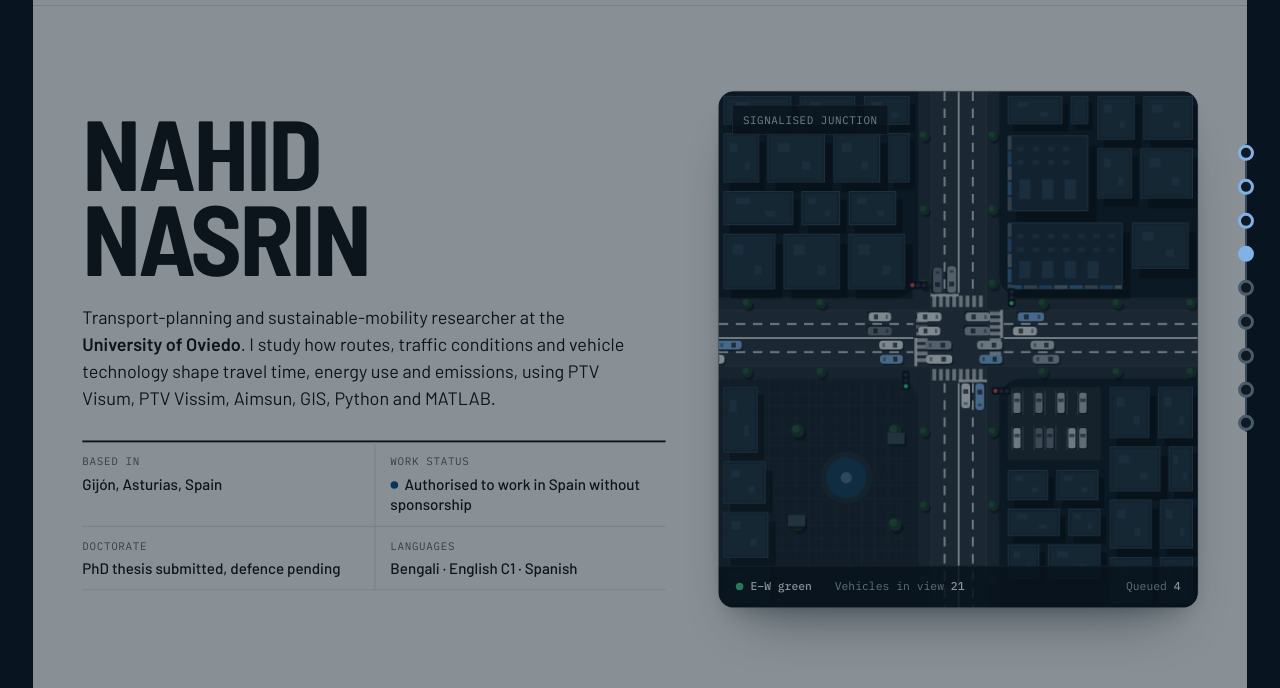
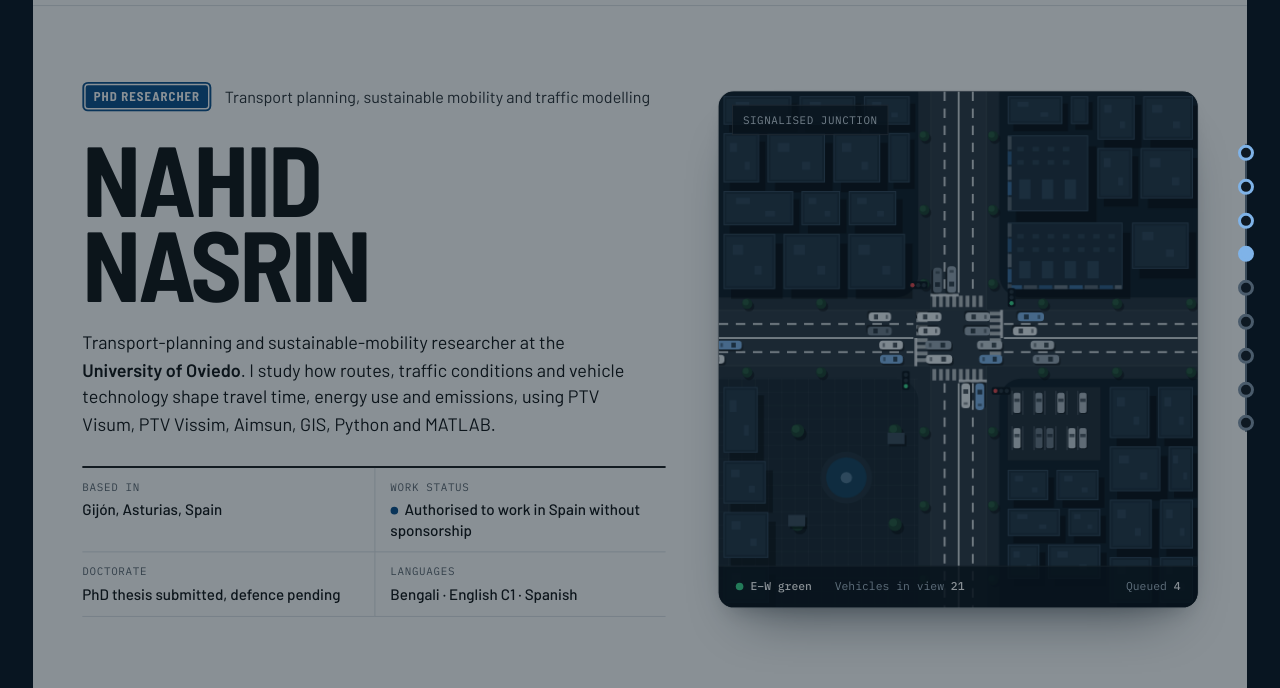
Before and after one commit to nahidnasrin/nahidnasrin.github.io, a plain HTML site: page index.html in a window 1280 px wide. Shown: the part 112-800 px from the top of the page. Drawn offline with Linux system fonts and the light colour scheme.

Commit message:
Hero: role line above the name

```diff
--- a/index.html
+++ b/index.html
@@ -100,6 +100,10 @@ a{color:inherit}
 .stage{display:grid;grid-template-columns:minmax(0,1.22fr) minmax(0,1fr);gap:56px;align-items:center;
   max-width:var(--wrap);margin:0 auto;padding:44px 32px 40px;min-height:clamp(600px,calc(100vh - 80px),900px)}
 .intro{display:flex;flex-direction:column;justify-content:center}
+.role{display:flex;flex-wrap:wrap;align-items:center;gap:10px 14px;margin:0 0 24px;font-size:17px;line-height:1.35;color:#2A3036}
+.role-tag{display:inline-flex;align-items:center;padding:6px 12px;border-radius:6px;background:var(--blue);color:#fff;font-family:var(--head);font-weight:700;
+  font-size:13.5px;letter-spacing:.08em;text-transform:uppercase;box-shadow:inset 0 0 0 2px var(--blue),inset 0 0 0 3.5px #fff}
+@media (max-width:600px){.role{font-size:15.5px;margin-bottom:18px}}
 h1{margin:0;font-family:var(--head);font-weight:700;font-size:clamp(64px,8.2vw,138px);
   line-height:.86;letter-spacing:-.025em;text-transform:uppercase}
 .lede{margin:26px 0 0;font-size:19px;line-height:1.5;max-width:31em}
@@ -468,6 +472,7 @@ h1{margin:0;font-family:var(--head);font-weight:700;font-size:clamp(64px,8.2vw,1
 
   <div class="stage">
     <div class="intro">
+      <p class="role"><span class="role-tag">PhD researcher</span>Transport planning, sustainable mobility and traffic modelling</p>
       <h1 id="name">Nahid<br>Nasrin</h1>
       <p class="lede">Transport-planning and sustainable-mobility researcher at the <strong>University of Oviedo</strong>. I study how
         routes, traffic conditions and vehicle technology shape travel time, energy use and emissions, using PTV Visum,
```
